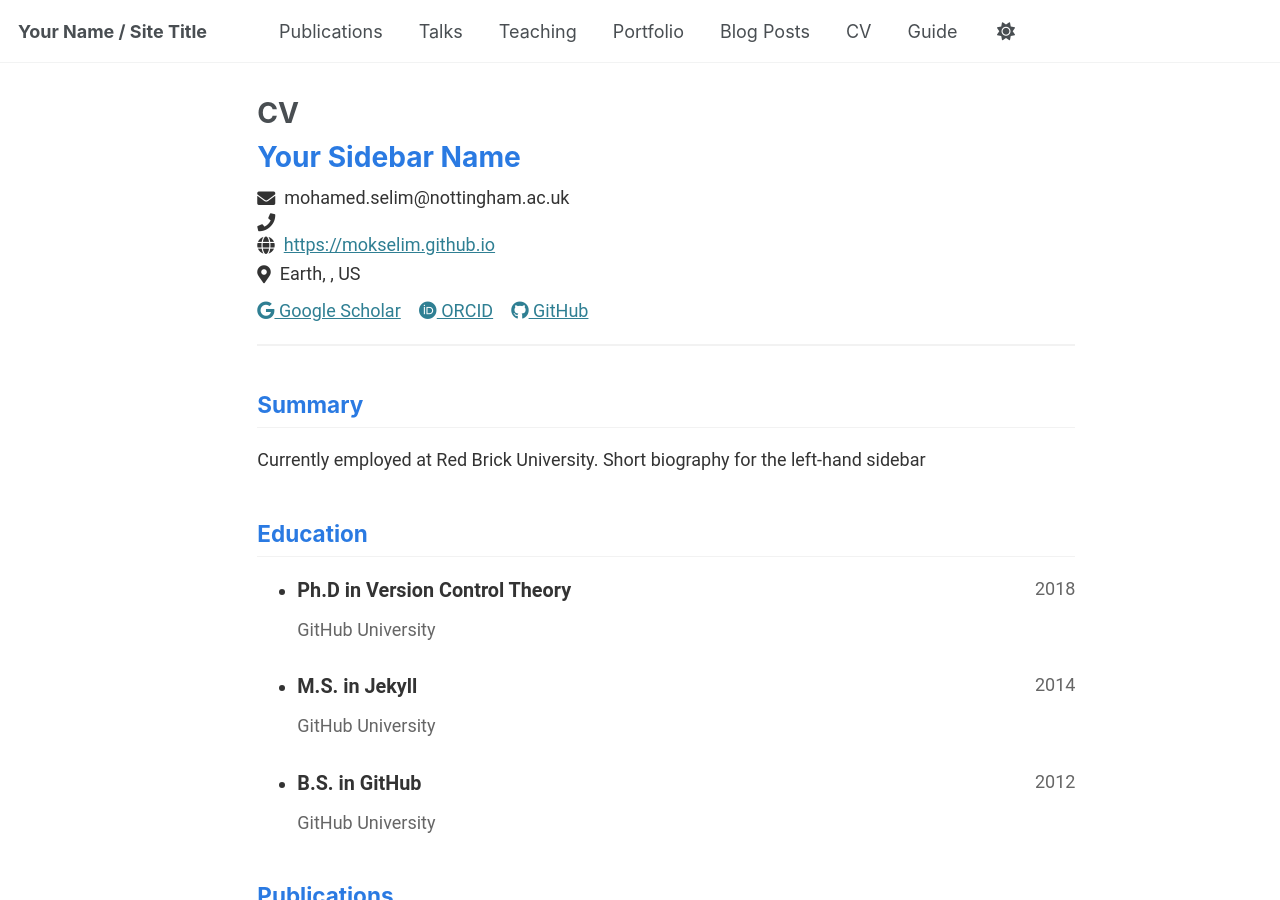
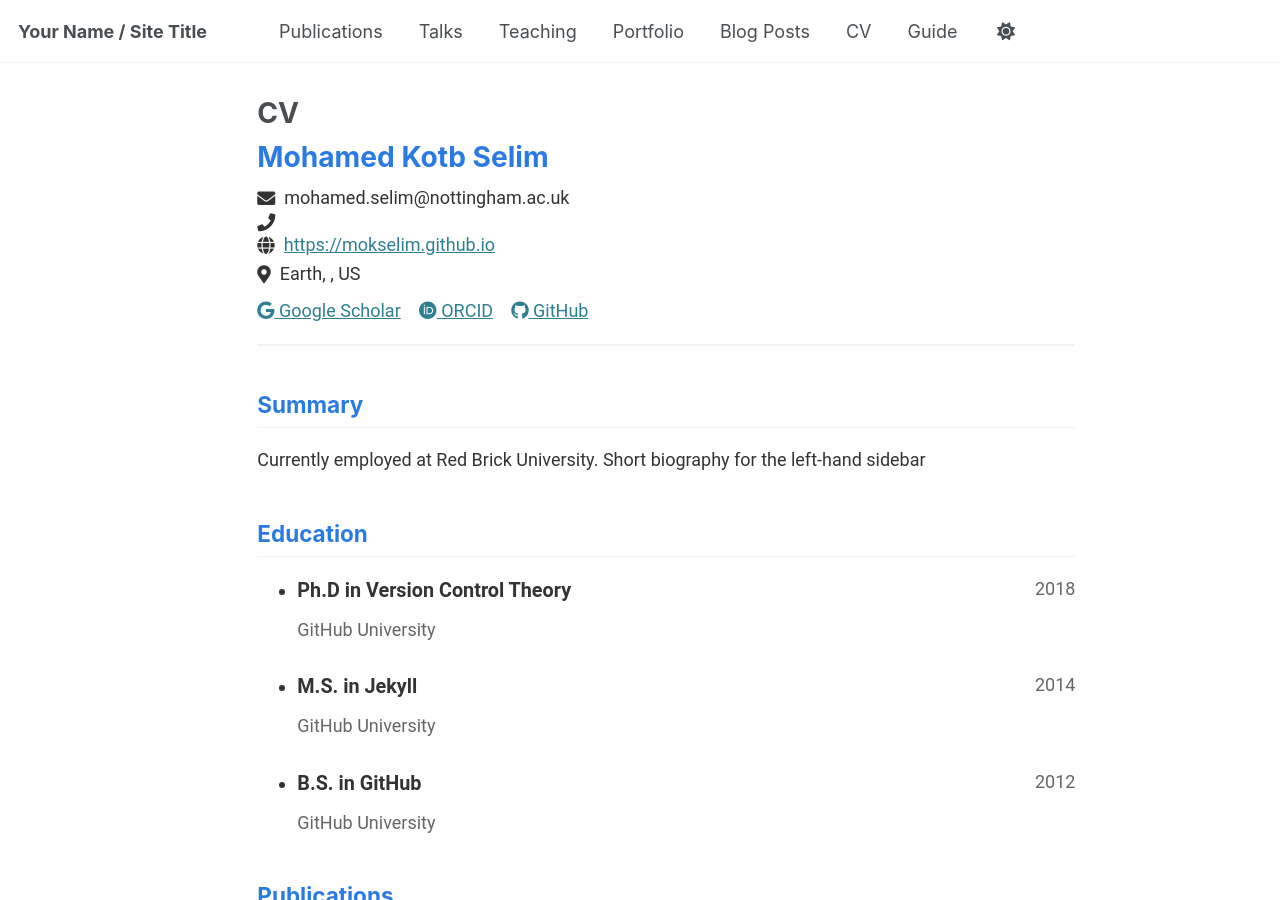
Before and after one commit to mokselim/mokselim.github.io, a Jekyll site: the page built from _pages/cv-json.md, in a window 1280 px wide and 900 px high. Built offline with Jekyll 4.4.1, drawn with Linux system fonts in a browser that asks for light colours.

Commit message:
Update cv.json

```diff
--- a/_data/cv.json
+++ b/_data/cv.json
@@ -1,6 +1,6 @@
 {
   "basics": {
-    "name": "Your Sidebar Name",
+    "name": "Mohamed Kotb Selim",
     "email": "mohamed.selim@nottingham.ac.uk",
     "phone": "",
     "website": "https://mokselim.github.io",
```
